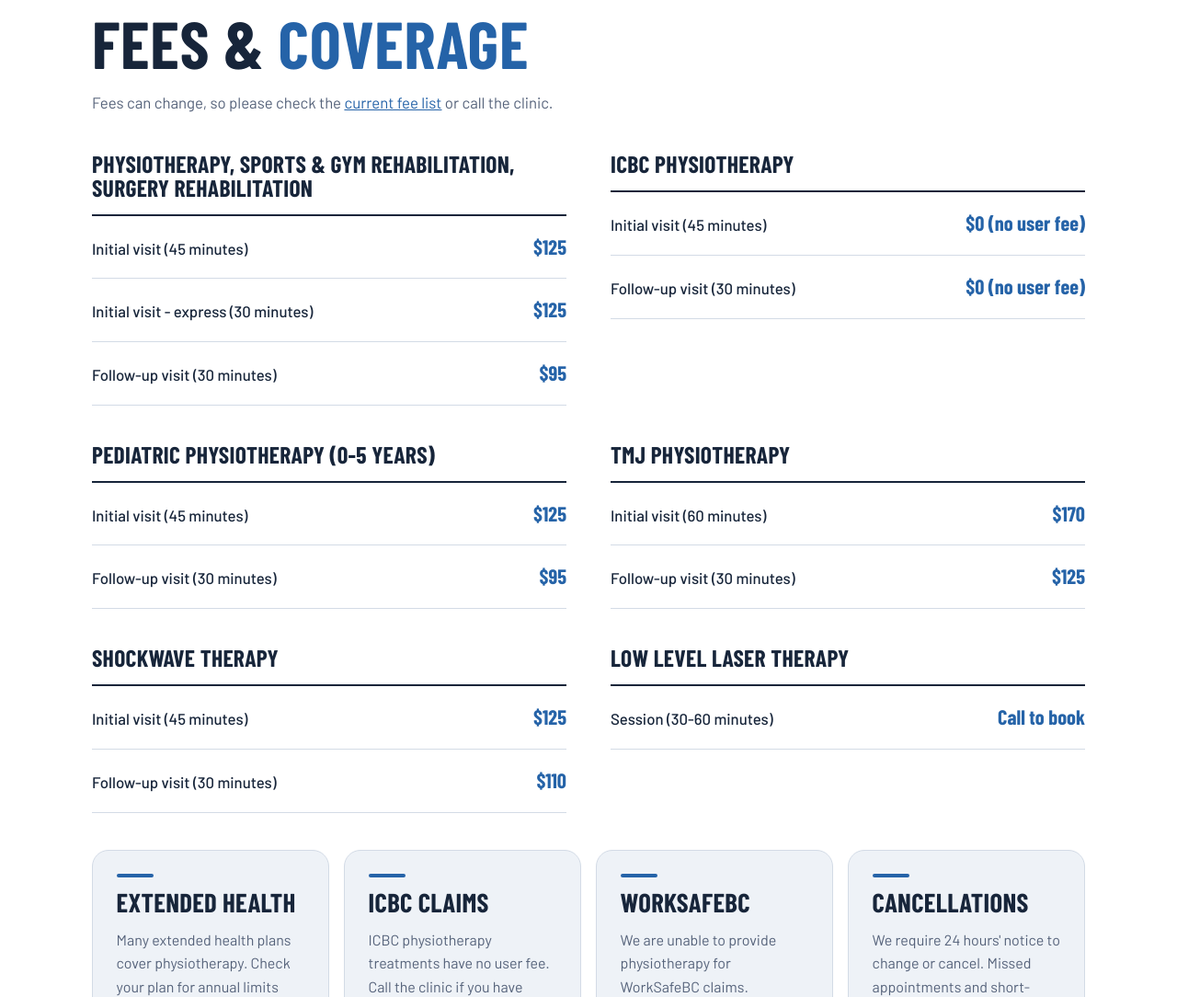
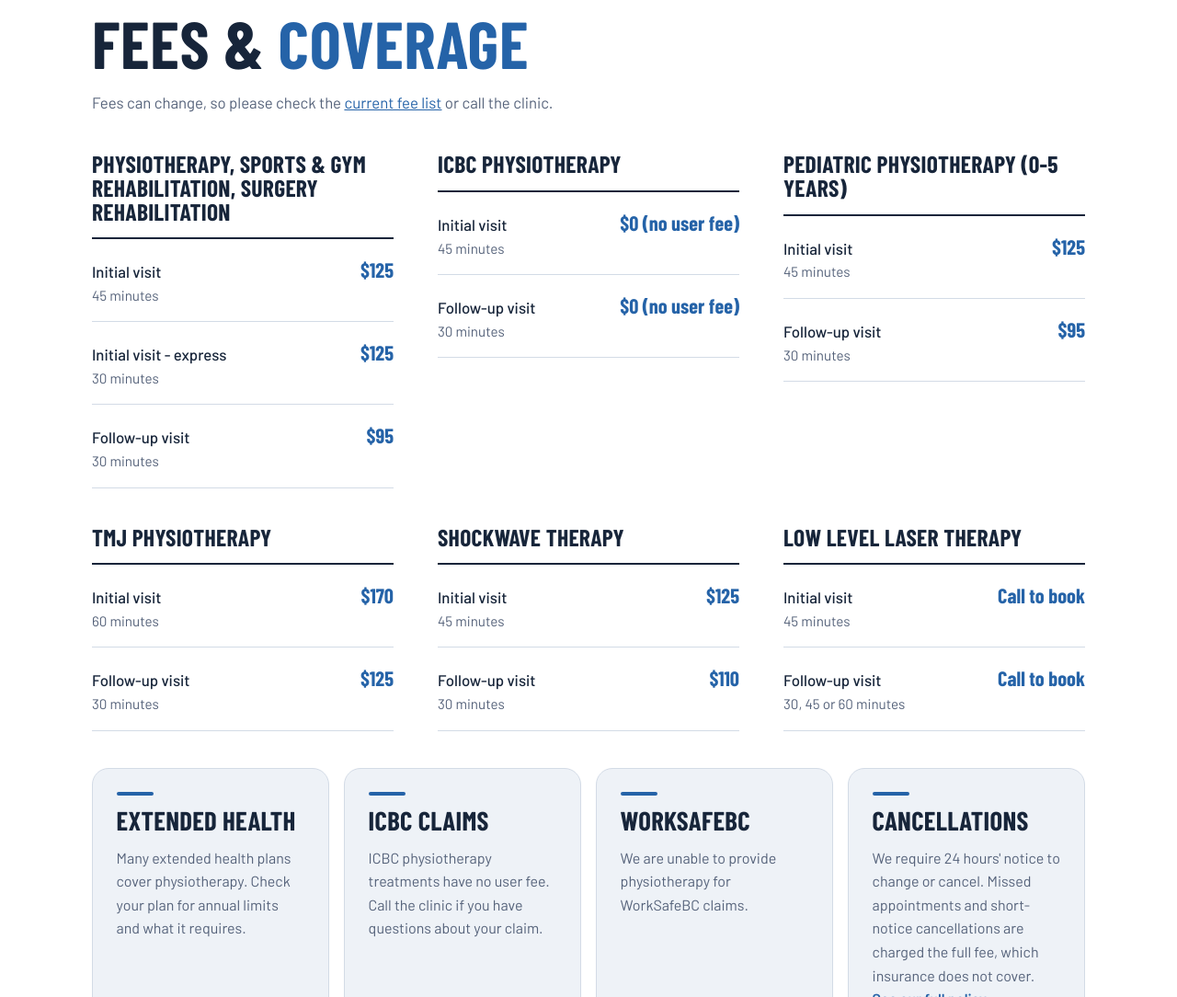
Before and after one commit to cdubs8/chriswaynephysiotherapy, a plain HTML site: page services.html in a window 1280 px wide. Shown: the part 4481-5565 px from the top of the page at 92% size. Drawn offline with nearby package versions, Linux system fonts and the light colour scheme; a web font is replaced by a local one.

Commit message:
Refactor fee list and add duration details
Updated fee list formatting and added session duration details.

```diff
--- a/services.html
+++ b/services.html
@@ -15,11 +15,12 @@
 .split .btn{margin-top:1.4rem;padding:.6rem 1.3rem}
 .bar{display:block;width:2.5rem;height:4px;border-radius:2px;background:var(--hot)}
 .feelist{list-style:none;padding:0;margin-top:2rem;max-width:720px;border-top:2px solid var(--bone)}
-.feegroups{display:grid;grid-template-columns:repeat(auto-fit,minmax(340px,1fr));gap:2.5rem 3rem;margin-top:2.5rem}
+.feegroups{display:grid;grid-template-columns:repeat(auto-fit,minmax(min(100%,300px),1fr));gap:2.5rem 3rem;margin-top:2.5rem}
 .feegroups .feelist{margin-top:1rem;max-width:none}
 .feegroup h3{font-size:1.6rem}
 .feelist li{display:flex;justify-content:space-between;align-items:baseline;gap:1rem;padding:1rem 0;border-bottom:1px solid var(--line);font-weight:500}
-.feelist li span:last-child{font-family:var(--head);font-weight:700;font-size:1.4rem;color:var(--hot);text-align:right}
+.feelist li span:last-child{font-family:var(--head);font-weight:700;font-size:1.4rem;color:var(--hot);text-align:right;white-space:nowrap}
+.feelist small{display:block;color:var(--mute);font-weight:400;font-size:.95rem}
 </style>
 </head>
 <body>
@@ -69,28 +70,29 @@
 <p style="margin-top:1.2rem;color:var(--mute)">Fees can change, so please check the <a href="https://optimumclinic.ca/forms-and-fees/" target="_blank" rel="noopener" style="color:var(--hot)">current fee list</a> or call the clinic.</p>
 <div class="feegroups">
 <div class="feegroup"><h3>Physiotherapy, sports &amp; gym rehabilitation, surgery rehabilitation</h3><ul class="feelist">
-<li><span>Initial visit (45 minutes)</span><span>$125</span></li>
-<li><span>Initial visit - express (30 minutes)</span><span>$125</span></li>
-<li><span>Follow-up visit (30 minutes)</span><span>$95</span></li>
+<li><span>Initial visit<small>45 minutes</small></span><span>$125</span></li>
+<li><span>Initial visit - express<small>30 minutes</small></span><span>$125</span></li>
+<li><span>Follow-up visit<small>30 minutes</small></span><span>$95</span></li>
 </ul></div>
 <div class="feegroup"><h3>ICBC physiotherapy</h3><ul class="feelist">
-<li><span>Initial visit (45 minutes)</span><span>$0 (no user fee)</span></li>
-<li><span>Follow-up visit (30 minutes)</span><span>$0 (no user fee)</span></li>
+<li><span>Initial visit<small>45 minutes</small></span><span>$0 (no user fee)</span></li>
+<li><span>Follow-up visit<small>30 minutes</small></span><span>$0 (no user fee)</span></li>
 </ul></div>
 <div class="feegroup"><h3>Pediatric physiotherapy (0-5 years)</h3><ul class="feelist">
-<li><span>Initial visit (45 minutes)</span><span>$125</span></li>
-<li><span>Follow-up visit (30 minutes)</span><span>$95</span></li>
+<li><span>Initial visit<small>45 minutes</small></span><span>$125</span></li>
+<li><span>Follow-up visit<small>30 minutes</small></span><span>$95</span></li>
 </ul></div>
 <div class="feegroup"><h3>TMJ physiotherapy</h3><ul class="feelist">
-<li><span>Initial visit (60 minutes)</span><span>$170</span></li>
-<li><span>Follow-up visit (30 minutes)</span><span>$125</span></li>
+<li><span>Initial visit<small>60 minutes</small></span><span>$170</span></li>
+<li><span>Follow-up visit<small>30 minutes</small></span><span>$125</span></li>
 </ul></div>
 <div class="feegroup"><h3>Shockwave therapy</h3><ul class="feelist">
-<li><span>Initial visit (45 minutes)</span><span>$125</span></li>
-<li><span>Follow-up visit (30 minutes)</span><span>$110</span></li>
+<li><span>Initial visit<small>45 minutes</small></span><span>$125</span></li>
+<li><span>Follow-up visit<small>30 minutes</small></span><span>$110</span></li>
 </ul></div>
 <div class="feegroup"><h3>Low level laser therapy</h3><ul class="feelist">
-<li><span>Session (30-60 minutes)</span><span>Call to book</span></li>
+<li><span>Initial visit<small>45 minutes</small></span><span>Call to book</span></li>
+<li><span>Follow-up visit<small>30, 45 or 60 minutes</small></span><span>Call to book</span></li>
 </ul></div>
 </div>
 <div class="tiles">
```
